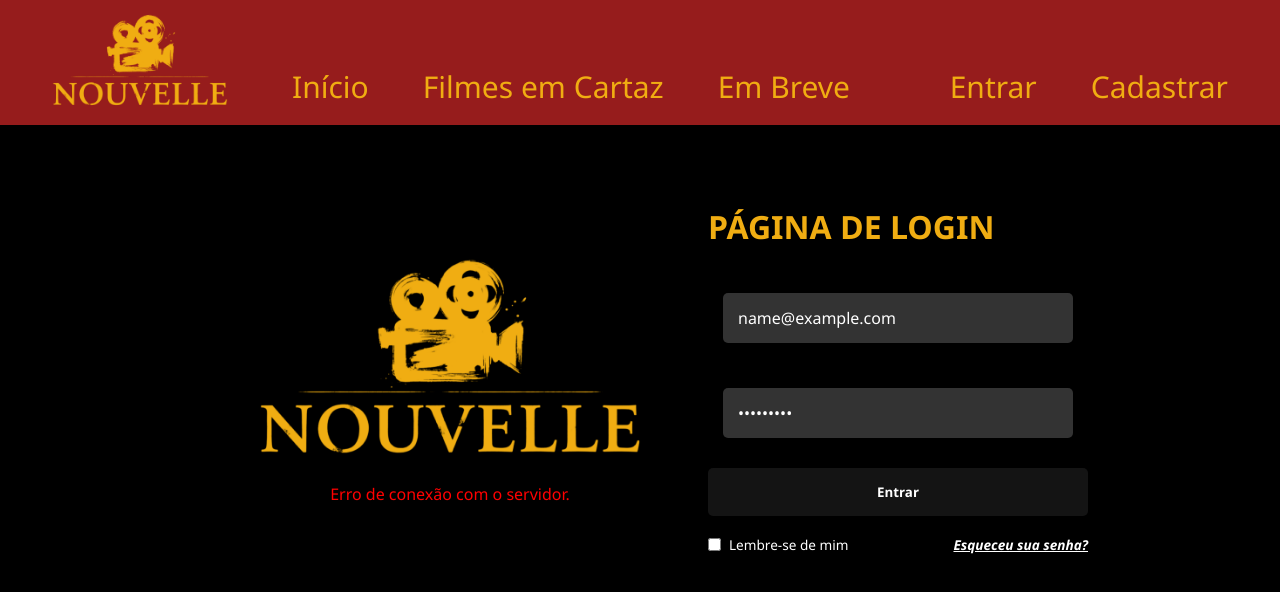
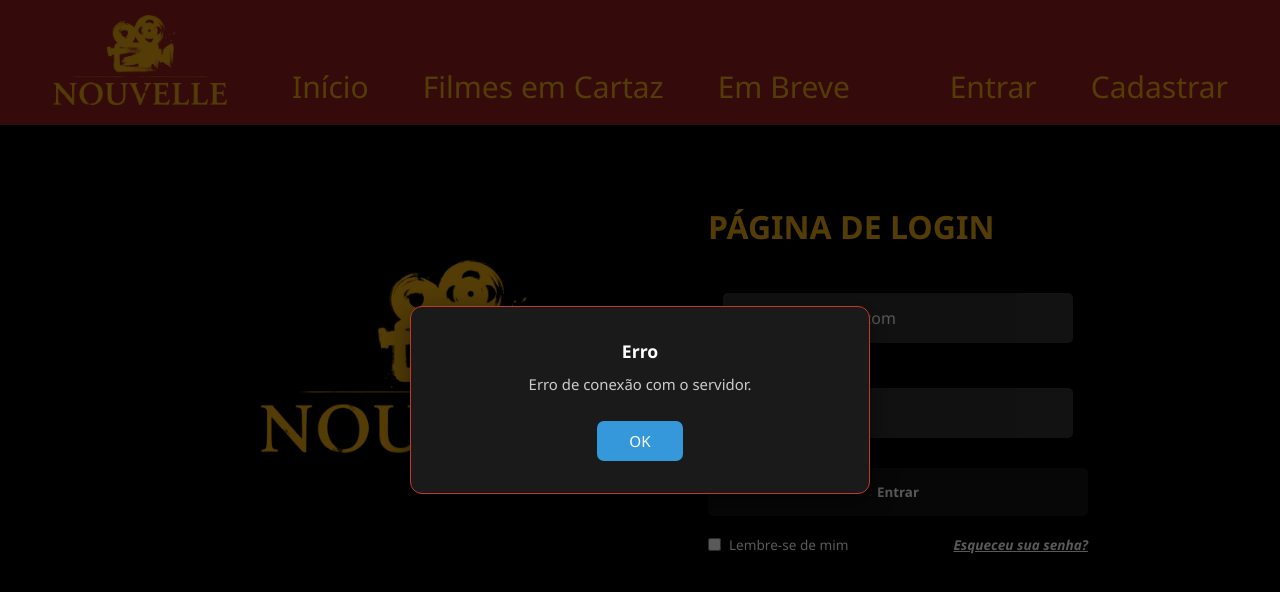
Before and after one commit to PKamilly/React-Nouvelle, a React (Vite) app in the folder frontend/: page /login in a window 1280 px wide. Both pictures are taken after typing "name@example.com", "Sample123" into the empty fields and a click on the button "Entrar". Shown: the top 592 px of the page. Built offline with nearby package versions, Linux system fonts and the light colour scheme; no server answers.

Commit message:
Manutenção do perfil, login e cadastro. Inserção do modal.

```diff
--- a/frontend/src/App.jsx
+++ b/frontend/src/App.jsx
@@ -10,10 +10,12 @@ import Assentos from "./pages/Assentos";
 import Sessoes from "./pages/Sessoes";
 import Pagamento from "./pages/Pagamento";
 import Ingressos from "./pages/Ingressos";
+import { Modal } from "./components/Modal";
 
 function App() {
   return (
-    <BrowserRouter>
+    <Modal>
+      <BrowserRouter>
       <Routes>
         <Route path="/" element={<Home />} />
         <Route path="/filmesCartaz" element={<FilmesCartaz />} />
@@ -27,7 +29,8 @@ function App() {
         <Route path="/assentos" element={<Assentos />} />
         <Route path="/pagamento" element={<Pagamento />} />
       </Routes>
-    </BrowserRouter>
+      </BrowserRouter>
+    </Modal>
   );
 }
 
--- /dev/null
+++ b/frontend/src/components/Modal.jsx
@@ -0,0 +1,72 @@
+import React, { createContext, useContext, useState } from "react";
+import "../styles/modal.css";
+
+const ModalContext = createContext(null);
+
+export function Modal({ children }) {
+  const [modal, setModal] = useState({ open: false });
+
+  function close() {
+    setModal({ open: false });
+  }
+
+  function showAlert(titulo, mensagem, tipo = "info", aoFechar = null) {
+    setModal({ open: true, mode: "alert", titulo, mensagem, tipo, aoFechar });
+  }
+
+  function showConfirm(titulo, mensagem, aoConfirmar, aoCancelar = null) {
+    setModal({ open: true, mode: "confirm", titulo, mensagem, tipo: "aviso", aoConfirmar, aoCancelar });
+  }
+
+  return (
+    <ModalContext.Provider value={{ showAlert, showConfirm, close }}>
+      {children}
+      {modal.open && (
+        <div className="modal-overlay" id="_modal-alerta-global">
+          <div className={`modal-caixa modal-caixa--${modal.tipo || modal.tipo}`} style={{ borderColor: modal.tipo === 'erro' ? '#c0392b' : modal.tipo === 'sucesso' ? '#27ae60' : modal.tipo === 'aviso' ? '#F0AD12' : '#3498db' }}>
+            <h3 className="modal-titulo">{modal.titulo}</h3>
+            <p className="modal-mensagem">{modal.mensagem}</p>
+            {modal.mode === "alert" ? (
+              <button
+                className="modal-btn modal-btn--ok"
+                onClick={() => {
+                  close();
+                  if (typeof modal.aoFechar === "function") modal.aoFechar();
+                }}
+              >
+                OK
+              </button>
+            ) : (
+              <div className="modal-botoes">
+                <button
+                  className="modal-btn modal-btn--cancelar"
+                  onClick={() => {
+                    close();
+                    if (typeof modal.aoCancelar === "function") modal.aoCancelar();
+                  }}
+                >
+                  Cancelar
+                </button>
+                <button
+                  className="modal-btn modal-btn--confirmar"
+                  onClick={() => {
+                    close();
+                    if (typeof modal.aoConfirmar === "function") modal.aoConfirmar();
+                  }}
+                >
+                  Confirmar
+                </button>
+              </div>
+            )}
+          </div>
+        </div>
+      )}
+    </ModalContext.Provider>
+  );
+}
+
+export function useModal() {
+  return useContext(ModalContext);
+}
+
+export default Modal;
--- a/frontend/src/pages/Cadastro.jsx
+++ b/frontend/src/pages/Cadastro.jsx
@@ -4,6 +4,7 @@ import { Link, useNavigate } from "react-router-dom";
 import "../styles/cadastro.css";
 import "../styles/loginCadastro.css";
 import Navbar from "../components/Navbar";
+import { useModal } from "../components/Modal";
 function Cadastro() {
 
   const [cpf, setCpf]           = useState("");  // Texto digitado no campo CPF
@@ -17,6 +18,7 @@ function Cadastro() {
   const [carregando, setCarregando] = useState(false);
 
   const navigate = useNavigate();
+  const { showAlert } = useModal();
 
   function aplicarMascaraCpf(valor) {
     let v = valor.replace(/\D/g, "");
@@ -50,18 +52,52 @@ function Cadastro() {
     return resto === parseInt(c[10]);
   }
 
+  function validarEmail(emailStr) {
+    return /^[^\s@]+@[^\s@]+\.[^\s@]+$/.test(emailStr);
+  }
+
+  function validarSenha(senhaStr) {
+    return /^(?=.*[a-z])(?=.*[A-Z])(?=.*\d)(?=.*[^A-Za-z\d]).{8,}$/.test(senhaStr);
+  }
+
 
   async function handleSubmit(e) {
     e.preventDefault();
 
+    const nomeLimpo = nome.trim();
+    if (nomeLimpo.length < 3) {
+      const msg = "O nome deve ter no mínimo 3 letras.";
+      setMensagem(msg);
+      showAlert("Nome inválido", msg, "erro");
+      return;
+    }
+
+    if (!validarEmail(email)) {
+      const msg = "Digite um e-mail válido.";
+      setMensagem(msg);
+      showAlert("E-mail inválido", msg, "erro");
+      return;
+    }
+
+    if (!validarSenha(senha)) {
+      const msg = "A senha deve ter pelo menos 8 caracteres, incluindo letra maiúscula, minúscula, número e símbolo.";
+      setMensagem(msg);
+      showAlert("Senha fraca", msg, "erro");
+      return;
+    }
+
     if (!validarCpf(cpf)) {
-      setMensagem("CPF inválido. Verifique os números digitados.");
+      const msg = "CPF inválido. Verifique os números digitados.";
+      setMensagem(msg);
+      showAlert("CPF inválido", msg, "erro");
       return;
     }
 
     const telefoneLimpo = telefone.replace(/\D/g, "");
     if (telefoneLimpo.length < 10) {
-      setMensagem("Telefone inválido. Digite com DDD.");
+      const msg = "Telefone inválido. Digite com DDD.";
+      setMensagem(msg);
+      showAlert("Telefone inválido", msg, "erro");
       return;
     }
 
@@ -91,11 +127,14 @@ function Cadastro() {
         });
       } else {
         setMensagem(dados.mensagem);
+        showAlert("Erro", dados.mensagem, "erro");
       }
 
     } catch (erro) {
       console.error("Erro ao conectar:", erro);
-      setMensagem("Erro de conexão com o servidor. Tente novamente.");
+      const msg = "Erro de conexão com o servidor. Tente novamente.";
+      setMensagem(msg);
+      showAlert("Erro de conexão", msg, "erro");
     } finally {
       setCarregando(false);
     }
@@ -115,7 +154,7 @@ function Cadastro() {
         <div id="divRight">
           <h1 className="tituloPagina">PÁGINA DE CADASTRO</h1>
 
-          <form onSubmit={handleSubmit} id="formCadastro">
+          <form onSubmit={handleSubmit} id="formCadastro" noValidate>
             <div className="Tamanho_Caixas_TXT">
               <div className="login_senha_caixas">
                 <input
--- a/frontend/src/pages/Login.jsx
+++ b/frontend/src/pages/Login.jsx
@@ -4,15 +4,30 @@ import "../styles/loginCadastro.css";
 import { useState } from "react";
 import { useNavigate, Link } from "react-router-dom";
 import Navbar from "../components/Navbar";
+import { useModal } from "../components/Modal";
 
 function Login() {
   const [email, setEmail] = useState("");
   const [senha, setSenha] = useState("");
-  const [mensagem, setMensagem] = useState("");
   const navigate = useNavigate();
+  const { showAlert } = useModal();
+
+  function validarEmail(emailStr) {
+    return /^[^\s@]+@[^\s@]+\.[^\s@]+$/.test(emailStr);
+  }
 
   async function handleSubmit(e) {
     e.preventDefault();
+
+    if (!validarEmail(email)) {
+      showAlert("E-mail inválido", "Digite um e-mail válido.", "erro");
+      return;
+    }
+
+    if (!senha.trim()) {
+      showAlert("Senha inválida", "A senha não pode ficar em branco.", "erro");
+      return;
+    }
 
     try {
       const formData = new FormData();
@@ -33,10 +48,12 @@ function Login() {
 
         navigate("/");
       } else {
-        setMensagem(dados.mensagem || "Erro ao fazer login.");
+        const msg = dados.mensagem || "Erro ao fazer login.";
+        showAlert("Erro ao logar", msg, "erro");
       }
     } catch (err) {
-      setMensagem("Erro de conexão com o servidor.");
+      const msg = "Erro de conexão com o servidor.";
+      showAlert("Erro", msg, "erro");
     }
   }
 
@@ -49,26 +66,19 @@ function Login() {
         <div id="divLeft">
           <div className="Tamanho_Logo">
             <img src={logoImg} alt="Nouvelle"/>
-
-            {mensagem && (
-              <p style={{ color: "red", marginTop: "15px", textAlign: "center" }}>
-                {mensagem}
-              </p>
-            )}
           </div>
         </div>
 
         <div id="divRight">
           <h1 className="tituloPagina">PÁGINA DE LOGIN</h1>
 
-          <form onSubmit={handleSubmit} id="formLogin">
+          <form onSubmit={handleSubmit} id="formLogin" noValidate>
             <div className="login_senha_caixas">
               <input
                 type="email"
                 placeholder="E-mail"
                 value={email}
                 onChange={e => setEmail(e.target.value)}
-                required
               />
             </div>
             <div className="login_senha_caixas">
--- a/frontend/src/pages/Perfil.jsx
+++ b/frontend/src/pages/Perfil.jsx
@@ -2,6 +2,7 @@ import { useState, useEffect } from "react";
 import { useNavigate, Link } from "react-router-dom";
 import "../styles/perfil.css";
 import Navbar from "../components/Navbar";
+import { useModal } from "../components/Modal";
 
 function Perfil() {
   const [cpf, setCpf]           = useState("");
@@ -14,6 +15,11 @@ function Perfil() {
   const [carregandoAtualizacao, setCarregandoAtualizacao] = useState(false);
   const [mensagem, setMensagem] = useState("");
   const navigate = useNavigate();
+  const { showAlert, showConfirm } = useModal();
+
+  function validarEmail(emailStr) {
+    return /^[^\s@]+@[^\s@]+\.[^\s@]+$/.test(emailStr);
+  }
 
   useEffect(() => {
     const cpfLogado = localStorage.getItem("usuario_cpf");
@@ -57,6 +63,22 @@ function Perfil() {
 
   async function handleAtualizar(e) {
     e.preventDefault();
+
+    const nomeLimpo = nome.trim();
+    if (nomeLimpo.length < 3) {
+      const msg = "O nome deve ter no mínimo 3 letras.";
+      setMensagem(msg);
+      showAlert("Nome inválido", msg, "erro");
+      return;
+    }
+
+    if (!validarEmail(email)) {
+      const msg = "Digite um e-mail válido.";
+      setMensagem(msg);
+      showAlert("E-mail inválido", msg, "erro");
+      return;
+    }
+
     setCarregandoAtualizacao(true);
     setMensagem("");
 
@@ -80,7 +102,9 @@ function Perfil() {
       const dados = await resposta.json();
 
       if (dados.sucesso) {
-        setMensagem(dados.mensagem);
+        const msg = dados.mensagem || "Seus dados foram atualizados com sucesso.";
+        setMensagem(msg);
+        showAlert("Perfil atualizado", msg, "sucesso");
 
         localStorage.setItem("usuario_nome", dados.usuario.nome);
 
@@ -91,11 +115,14 @@ function Perfil() {
 
       } else {
         setMensagem(dados.mensagem);
+        showAlert("Erro", dados.mensagem, "erro");
       }
 
     } catch (erro) {
       console.error("Erro ao atualizar:", erro);
-      setMensagem("Erro de conexão ao tentar atualizar.");
+      const msg = "Erro de conexão ao tentar atualizar.";
+      setMensagem(msg);
+      showAlert("Erro", msg, "erro");
     } finally {
       setCarregandoAtualizacao(false);
     }
@@ -103,14 +130,12 @@ function Perfil() {
 
   async function handleDeletar(e) {
     e.preventDefault();
-
-    const confirmou = window.confirm(
-      "Tem certeza absoluta que deseja EXCLUIR sua conta? Esta ação não pode ser desfeita."
-    );
-    if (!confirmou) return;
-
     const cpfLogado = localStorage.getItem("usuario_cpf");
 
+    showConfirm(
+      "Excluir conta",
+      "Tem certeza absoluta que deseja EXCLUIR sua conta? Esta ação não pode ser desfeita.",
+      async () => {
         try {
           const resposta = await fetch("http://localhost:8000/deletar_conta", {
             method: "POST",
@@ -124,17 +149,20 @@ function Perfil() {
           if (dados.sucesso) {
             localStorage.removeItem("usuario_nome");
             localStorage.removeItem("usuario_cpf");
-
             navigate("/");
-
           } else {
             setMensagem(dados.mensagem);
+            showAlert("Erro", dados.mensagem, "erro");
           }
-
         } catch (erro) {
           console.error("Erro ao deletar:", erro);
-      setMensagem("Erro de conexão ao tentar excluir a conta.");
+          const msg = "Erro de conexão ao tentar excluir a conta.";
+          setMensagem(msg);
+          showAlert("Erro", msg, "erro");
         }
+      },
+      null
+    );
   }
 
   if (carregandoPagina) {
@@ -163,7 +191,7 @@ function Perfil() {
         </div>
 
         <div className="Tamanho_Caixas_TXT">
-          <form onSubmit={handleAtualizar} id="formPerfil">
+          <form onSubmit={handleAtualizar} id="formPerfil" noValidate>
             <div className="login_senha_caixas">
               <label style={{ color: "#F0AD12" }}>CPF (Não alterável):</label>
               <input
--- /dev/null
+++ b/frontend/src/styles/modal.css
@@ -0,0 +1,80 @@
+@keyframes _modalFadeIn {
+    from { opacity: 0; transform: scale(.96); }
+    to   { opacity: 1; transform: scale(1);   }
+}
+
+.modal-overlay {
+    position: fixed;
+    inset: 0;
+    background: rgba(0, 0, 0, .65);
+    display: flex;
+    align-items: center;
+    justify-content: center;
+    z-index: 9999;
+    animation: _modalFadeIn .15s ease;
+}
+
+.modal-caixa {
+    background: #1a1a1a;
+    border-radius: 12px;
+    min-width: 300px;
+    max-width: 460px;
+    width: 90%;
+    padding: 32px 28px;
+    text-align: center;
+    box-shadow: 0 8px 32px rgba(0, 0, 0, .5);
+    border: 1px solid transparent;
+}
+
+.modal-caixa--erro    { border-color: #c0392b; }
+.modal-caixa--sucesso { border-color: #27ae60; }
+.modal-caixa--aviso   { border-color: #F0AD12; }
+.modal-caixa--info    { border-color: #3498db; }
+
+.modal-titulo {
+    color: #fff;
+    margin: 0 0 10px;
+    font-size: 1.1rem;
+    font-weight: 600;
+}
+
+.modal-mensagem {
+    color: #ccc;
+    margin: 0 0 24px;
+    font-size: .93rem;
+    line-height: 1.55;
+}
+
+.modal-botoes {
+    display: flex;
+    gap: 12px;
+    justify-content: center;
+}
+
+.modal-btn {
+    border: none;
+    border-radius: 7px;
+    padding: 10px 32px;
+    cursor: pointer;
+    font-size: .95rem;
+    font-weight: 500;
+    transition: opacity .2s;
+}
+.modal-btn:hover { opacity: .85; }
+
+.modal-btn--ok {
+    background: var(--modal-cor, #3498db);
+    color: #fff;
+}
+
+.modal-btn--cancelar {
+    background: #333;
+    color: #fff;
+    border: 1px solid #555;
+    font-weight: normal;
+}
+
+.modal-btn--confirmar {
+    background: #8B0000;
+    color: #fff;
+}
```
Also changed, not shown: frontend/src/styles/main.css (+7 -2 lines). Lines whose indentation alone changed are shown as unchanged.
